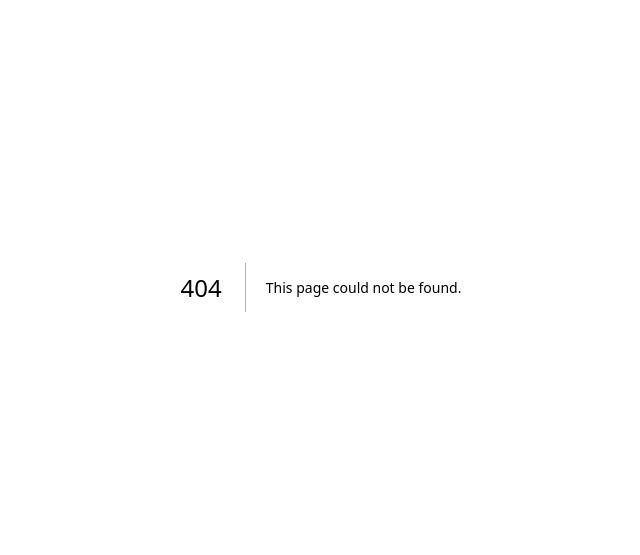
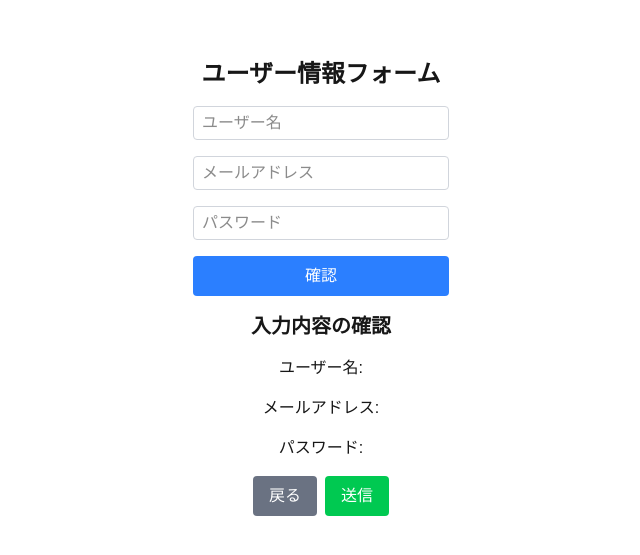
Before and after one commit to ishimaruryouto/Next_practice, a Next.js app: page /useState2 in a window 1280 px wide. Before the commit this address had no page. Shown: the part 113-668 px from the top of the page, without its empty margins (319-959 px from the left). Built offline with nearby package versions, Linux system fonts and the light colour scheme; a web font is replaced by a local one.

Commit message:
useStateを利用した状態管理の問題作成

```diff
--- /dev/null
+++ b/src/app/useState1/page.tsx
@@ -0,0 +1,35 @@
+'use client';
+// ReactのuseStateをインポート
+
+export default function Home() {
+	// const [状態変数, 状態を更新する関数] = useState(初期値);
+
+	return (
+		<>
+			<div className="flex flex-col items-center justify-center min-h-screen py-2 space-y-4">
+				<h1 className="text-2xl font-bold">Stateに対する理解</h1>
+				<h2 className="text-xl">ボタンを押すたびに数字が増減する機能を実装しよう</h2>
+
+				<div className="flex space-x-2">
+					<button
+						//クリックされるたびに状態変数に1を足す
+
+						className="bg-blue-500 text-white px-4 py-2 rounded w-20"
+					>
+						+
+					</button>
+					<button
+						//クリックされるたびに状態変数から1を引く
+
+						className="bg-blue-500 text-white px-4 py-2 rounded w-20"
+					>
+						−
+					</button>
+				</div>
+
+				{/* 状態変数の値を表示する */}
+				<p className="text-lg"></p>
+			</div>
+		</>
+	);
+}
--- /dev/null
+++ b/src/app/useState2/page.tsx
@@ -0,0 +1,84 @@
+'use client';
+// ReactのuseStateをインポート
+
+export default function SimpleForm() {
+	//username, email, password の state を宣言（初期値は空文字）
+
+	//showConfirm の state を宣言（初期値は false）
+
+	//確認ボタン用の関数 handleConfirm を定義
+	//    → showConfirm を true にする
+
+	//戻るボタン用の関数 handleBack を定義
+	//    → showConfirm を false にする
+
+	return (
+		<div className="flex flex-col items-center justify-center min-h-screen py-4 space-y-4">
+			<h1 className="text-2xl font-bold">ユーザー情報フォーム</h1>
+
+			{/* ⑤ showConfirm が false なら入力フォーム、true なら確認画面を表示する条件分岐を記述 */}
+			{/* 例）!showConfirm ? ( …フォーム… ) : ( …確認画面… ) */}
+
+			{/* ▼ 入力フォーム（showConfirm が false のとき表示） */}
+			<>
+				{/* 各 input に value と onChange を設定して state と同期させる */}
+				<input
+					type="text"
+					placeholder="ユーザー名"
+					/* value=... */
+					/* onChange=... */
+					className="border border-gray-300 rounded px-2 py-1 w-64"
+				/>
+
+				<input
+					type="email"
+					placeholder="メールアドレス"
+					/* value=... */
+					/* onChange=... */
+					className="border border-gray-300 rounded px-2 py-1 w-64"
+				/>
+
+				<input
+					type="password"
+					placeholder="パスワード"
+					/* value=... */
+					/* onChange=... */
+					className="border border-gray-300 rounded px-2 py-1 w-64"
+				/>
+
+				<button
+					/* onClick に handleConfirm を設定（確認画面へ遷移） */
+					className="bg-blue-500 text-white px-4 py-2 rounded w-64"
+				>
+					確認
+				</button>
+			</>
+
+			{/* ▼ 確認画面（showConfirm が true のとき表示） */}
+			<>
+				<h2 className="text-xl font-semibold">入力内容の確認</h2>
+				{/* usernameの値を表示 */}
+				<p>ユーザー名:</p>
+				{/* emailの値を表示 */}
+				<p>メールアドレス:</p>
+				{/* passwordの値を表示 */}
+				<p>パスワード:</p>
+
+				<div className="flex space-x-2">
+					<button
+						/* onClick に handleBack を設定（入力画面へ戻る） */
+						className="bg-gray-500 text-white px-4 py-2 rounded"
+					>
+						戻る
+					</button>
+					<button
+						/* onClick で alert('送信しました！') を呼び出す */
+						className="bg-green-500 text-white px-4 py-2 rounded"
+					>
+						送信
+					</button>
+				</div>
+			</>
+		</div>
+	);
+}
```
